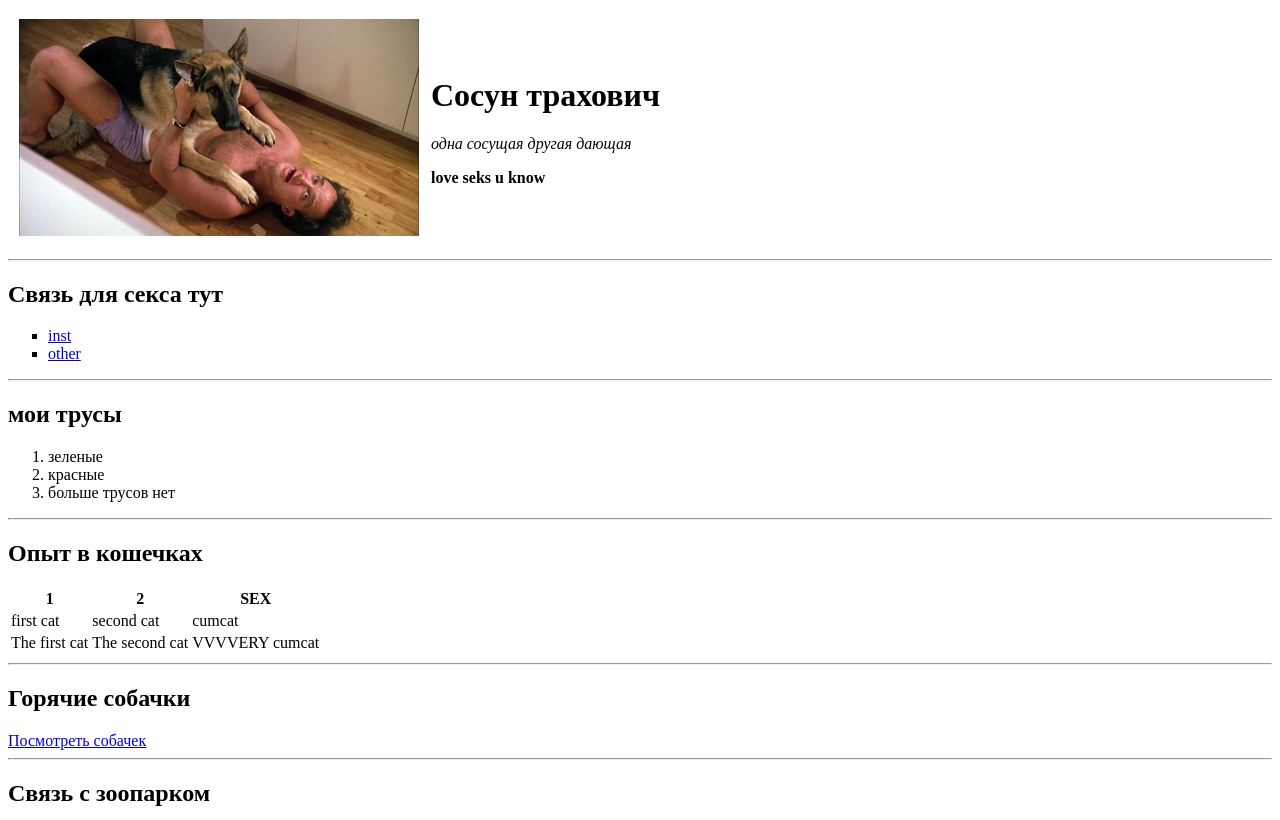
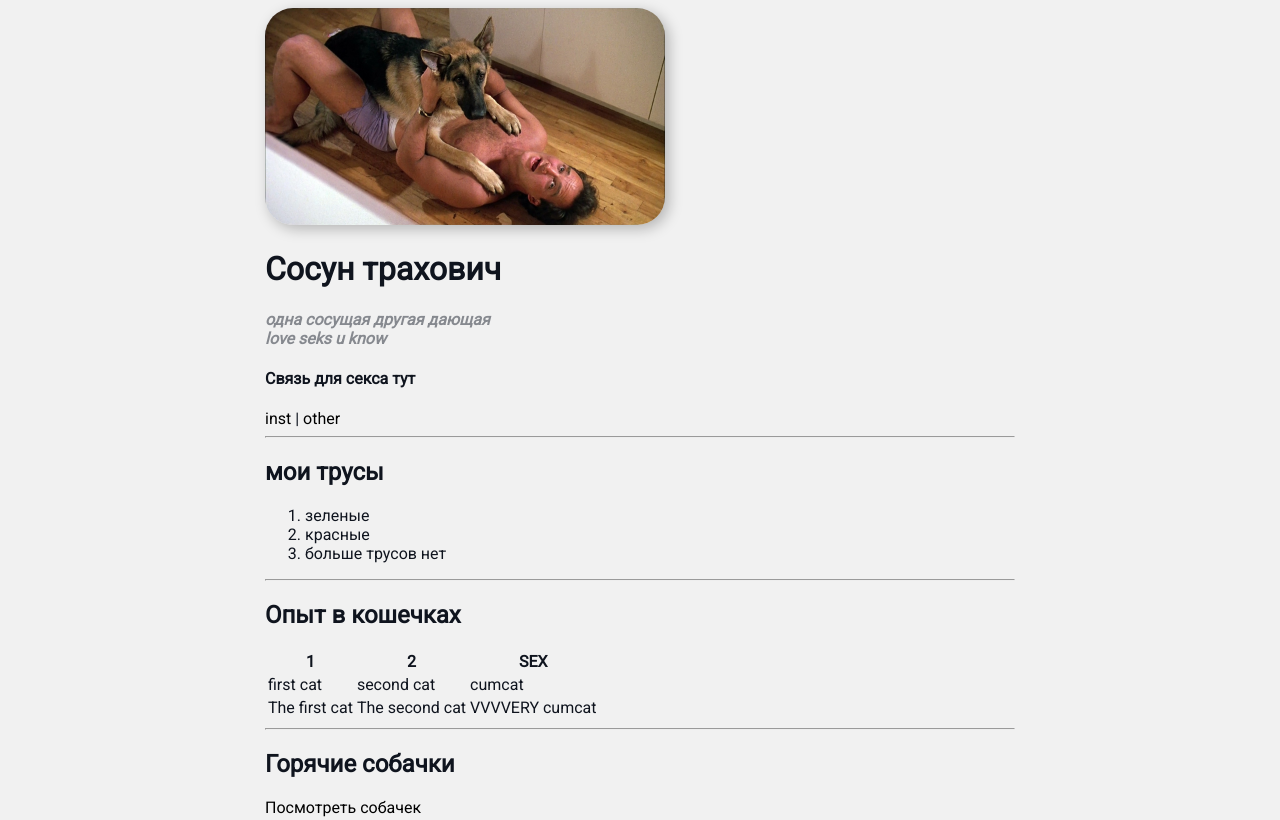
Before and after one commit to ksenakss/cv, a plain HTML site: page index.html in a window 1280 px wide. Shown: the top 820 px of the page. Drawn offline with Linux system fonts and the light colour scheme.

Commit message:
Add files via upload

```diff
--- a/index.html
+++ b/index.html
@@ -1,28 +1,25 @@
 <!DOCTYPE html>
-<html lang="en">
+<html lang="ru">
     <head>
         <meta charset="UTF-8">
         <title>Document</title>
+        <link rel="stylesheet" href="styles.css">
     </head>
     <body>
-    <table cellspacing="10">
-        <tr>
-            <td><img src="hot_doggy.jpg" width="400" alt="sorry for not hot doggy"></td>
-            <td><h1>Сосун трахович</h1>
-                <p><em>одна сосущая другая дающая</em></p>
-                <p><strong>love seks u know</strong></p></td>
-        </tr>
-    </table>
+        <div class="container">
+            <div class="info">
+                <img src="hot_doggy.jpg" alt="sorry for not hot doggy" class="avatar">
+                <h1>Сосун трахович</h1>
+                <p>одна сосущая другая дающая</p>
+                <p><strong>love seks u know</strong></p>
 
+                <h4>Связь для секса тут</h4>
 
+                <a href="https://instagram.com/pobegulin" target="_blank">inst</a>
+                |
+                <a href="https://pornhub.com">other</a>
+            </div>
 
-    <hr>
-
-    <h2>Связь для секса тут</h2>
-    <ul type="square">
-        <li><a href="https://instagram.com/pobegulin" target="_blank">inst</a></li>
-        <li><a href="https://pornhub.com">other</a></li>
-    </ul>
 
             <hr>
 
@@ -86,5 +83,16 @@
                 <br>
                 <input type="submit" value="Связаться">
             </form>
+
+
+            <!-- <div class="box-model">
+                <div></div>
+                <div></div>
+                <div></div>
+                <div></div>
+            </div> -->
+        </div>
+
+        <div style="margin-bottom: 500px;"></div>
     </body>
     </html>
--- /dev/null
+++ b/styles.css
@@ -0,0 +1,72 @@
+/* подключаем шрифт */
+@import url('https://fonts.googleapis.com/css2?family=Roboto&display=swap');
+
+
+body{
+    background-color: #f1f1f1;
+    color: #0f141e;
+
+    font-size: 16px;
+    font-weight: normal;
+    font-family: 'Roboto', sans-serif;
+
+    /* font: normal 16px "Roboto", sans-serif; */
+
+
+}
+
+a{
+    color: black;
+    text-decoration: none;
+}
+
+a:hover{
+    text-decoration: underline;
+}
+
+.avatar{
+    width: 400px;
+    border-radius: 28px;
+    box-shadow: 4px 4px 14px rgba(0, 0, 0, 0.25);
+}
+
+.info p {
+    color: #86898f;
+    margin: 0;
+    font-style: italic;
+    font-weight: bold;
+    text-decoration: none;
+    /* text-transform: none; */
+    /* letter-spacing: 5px; */
+    /* word-spacing: 42px; */
+}
+
+
+/* Box Model */
+.container{
+    max-width: 750px;
+    margin: auto;
+}
+
+
+
+/* .social{
+    background-color: green;
+    padding: 15px;
+    margin: 5px;
+
+    border: 5px solid red;
+    border-bottom-style: dotted;
+    border-top-width: 15px;
+    border-right-color: blueviolet;
+} */
+
+/*
+.box-model div{
+    float: left;
+    background-color: blueviolet;
+    height: 200px;
+    width: 25%;
+    border: 4px solid red;
+    box-sizing: border-box;
+} */
```
Lines whose indentation alone changed are shown as unchanged.
